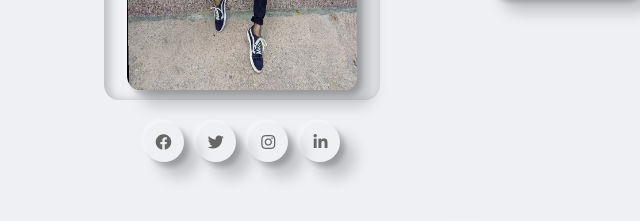
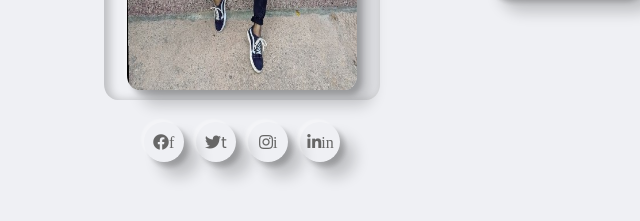
Before and after one commit to vibhavtrivediWEBDEV/vibhavtrivediportfolio, a plain HTML site: page program.html in a window 1280 px wide. Shown: the part 1229-1450 px from the top of the page, 56-696 px from the left. Drawn offline with Linux system fonts and the light colour scheme; a web font is replaced by a local one.

Commit message:
Update program.html

```diff
--- a/program.html
+++ b/program.html
@@ -146,10 +146,10 @@
                     </div>
                     <!-- ------------------social icon------- -->
                     <div class="social-links">
-                        <a href="" class="outer-shadow hover-in-shadow"><i class="  fab fa-facebook-f"></i></a>
-                        <a href="https://twitter.com/i/flow/signup" class="outer-shadow hover-in-shadow"><i class="   fab fa-twitter"></i></a>
-                        <a href="https://www.instagram.com/accounts/login/" class="outer-shadow hover-in-shadow"><i class="   fab fa-instagram"></i></a>
-                        <a href="https://www.linkedin.com/in/vibhav-trivedi-492570224/?lipi=urn%3Ali%3Apage%3Ad_flagship3_feed%3BXSFe5F1lSZ6rfK5y293W9A%3D%3D" class="outer-shadow hover-in-shadow"><i class="   fab fa-linkedin"></i></a>
+                        <a href="" class="outer-shadow hover-in-shadow"><i class="  fab fa-facebook-f">f</i></a>
+                        <a href="https://twitter.com/i/flow/signup" class="outer-shadow hover-in-shadow"><i class="   fab fa-twitter"></i>t</a>
+                        <a href="https://www.instagram.com/accounts/login/" class="outer-shadow hover-in-shadow"><i class="   fab fa-instagram">i</i></a>
+                        <a href="https://www.linkedin.com/in/vibhav-trivedi-492570224/?lipi=urn%3Ali%3Apage%3Ad_flagship3_feed%3BXSFe5F1lSZ6rfK5y293W9A%3D%3D" class="outer-shadow hover-in-shadow"><i class="   fab fa-linkedin">in</i></a>
                     </div>
                 </div>
                 <div class="about-info">
```
